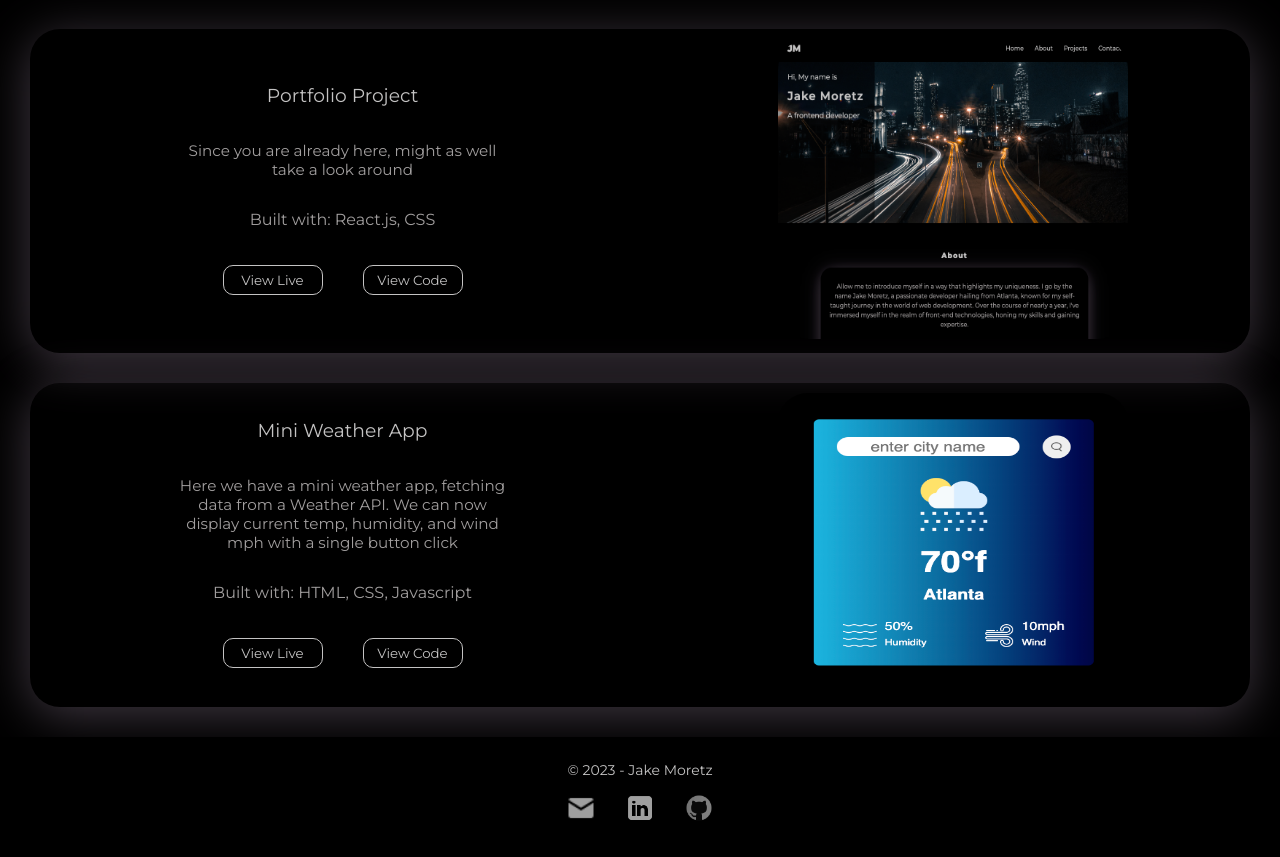
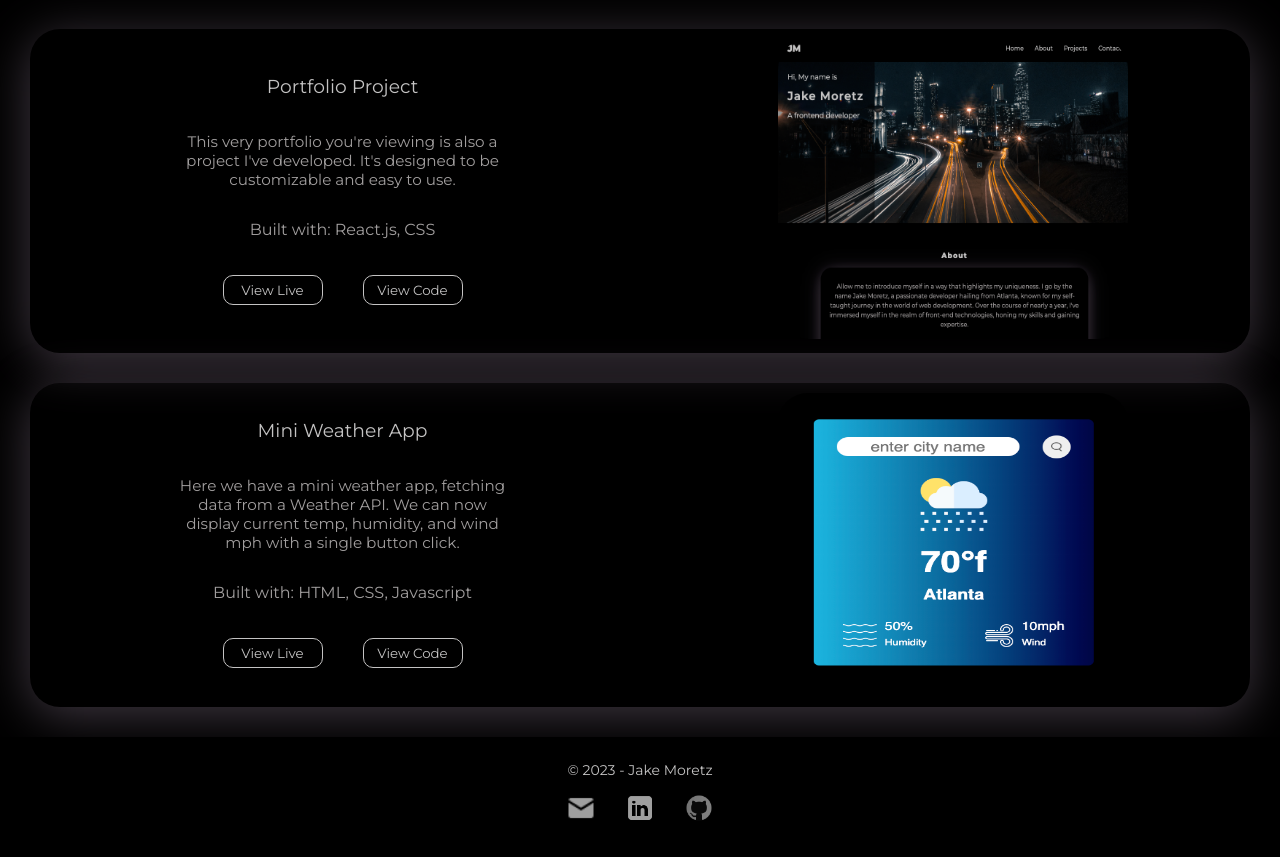
Before and after one commit to JakeMoretz/portfolio-v2, a React (Vite) app in the folder vite-project/: page / in a window 1280 px wide. Shown: the part 1580-2437 px from the top of the page. Built offline with nearby package versions, Linux system fonts and the light colour scheme.

Commit message:
updated description for portfolio project

```diff
--- a/vite-project/src/projectData.js
+++ b/vite-project/src/projectData.js
@@ -2,7 +2,7 @@ export default [
     {
         id: '1',
         title: 'Portfolio Project',
-        description: 'Since you are already here, might as well take a look around',
+        description: "This very portfolio you're viewing is also a project I've developed. It's designed to be customizable and easy to use.",
         stack: 'Built with: React.js, CSS',
         img: './portfolio-img.png',
         live: 'https://jakemoretz.github.io/portfolio-v2/',
@@ -11,7 +11,7 @@ export default [
     {
         id: '2',
         title: 'Mini Weather App',
-        description: 'Here we have a mini weather app, fetching data from a Weather API. We can now display current temp, humidity, and wind mph with a single button click',
+        description: 'Here we have a mini weather app, fetching data from a Weather API. We can now display current temp, humidity, and wind mph with a single button click.',
         stack: 'Built with: HTML, CSS, Javascript',
         img: './weather.png',
         live: 'https://jakemoretz.github.io/weather-app/',
```
